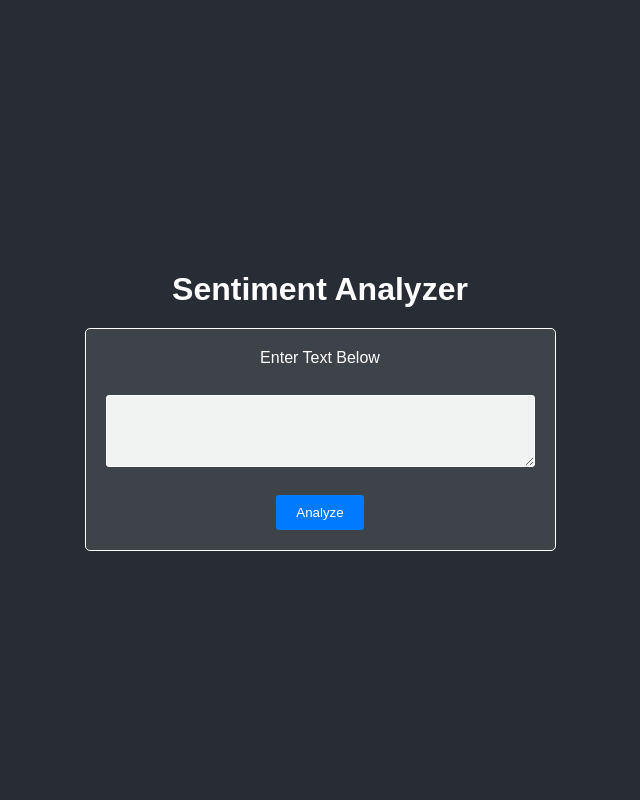
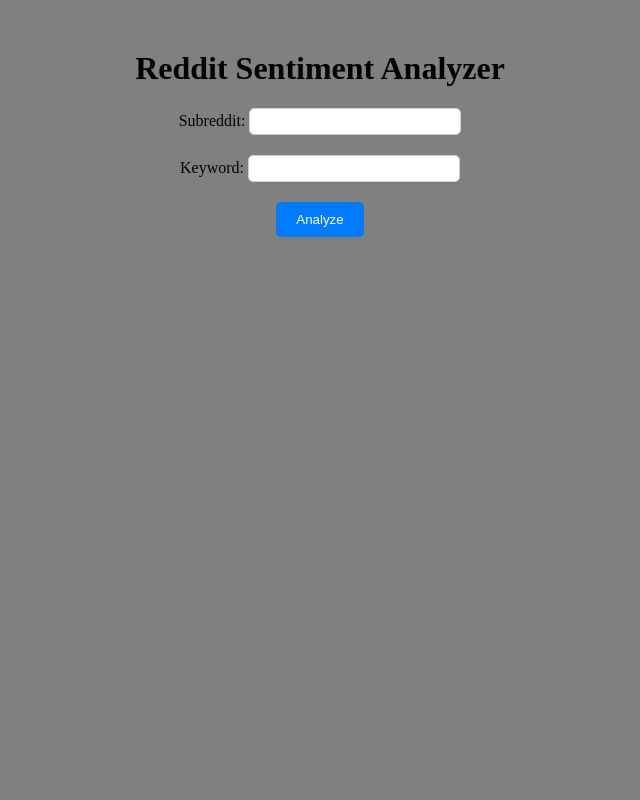
Before and after one commit to matinschams/ML-Sentiment-Analyzer, a Flask app: page / in a window 1280 px wide. Shown: the whole page, without its empty margins (320-960 px from the left). Run offline with Flask 3, Linux system fonts and the light colour scheme.

Commit message:
Integrate Reddit API and filter through post titles and body (color WIP)

```diff
--- a/app.py
+++ b/app.py
@@ -1,32 +1,63 @@
 from flask import Flask, render_template, request
 from textblob import TextBlob
+import praw
 
 app = Flask(__name__)
+
+def authenticate_reddit():
+    reddit = praw.Reddit(
+        client_id='uEpj3XpBBXxwn_Evc_nDHA',
+        client_secret='tfaBTItElM2lJwFF1ETDBVEzjUjB3w',
+        user_agent='Sentiment Analysis by /u/matinbean'
+    )
+    return reddit
 
 @app.route('/')
 def index():
     return render_template('index.html')
 
+def get_reddit_posts(subreddit, keyword):
+    reddit = authenticate_reddit()
+    posts = reddit.subreddit(subreddit).search(keyword)
+    return posts
+
+def analyze_sentiment(posts):
+    sentiment_scores = []
+    for post in posts:
+        title_blob = TextBlob(post.title)
+        title_sentiment = title_blob.sentiment.polarity
+
+        body_blob = TextBlob(post.selftext)
+        body_sentiment = body_blob.sentiment.polarity
+
+        average_sentiment = (title_sentiment + body_sentiment) / 2
+        sentiment_scores.append(average_sentiment)
+
+    if sentiment_scores:
+        average_sentiment = sum(sentiment_scores) / len(sentiment_scores)
+    else:
+        average_sentiment = 0
+
+    return average_sentiment
+
+
 @app.route('/analyze', methods=['POST'])
 def analyze():
-    text = request.form['text']
-    blob = TextBlob(text)
-    sentiment = blob.sentiment
+    subreddit = request.form['subreddit']
+    keyword = request.form['keyword']
+    posts = get_reddit_posts(subreddit, keyword)
+    average_sentiment = analyze_sentiment(posts)
 
-    polarity = sentiment.polarity
-    subjectivity = sentiment.subjectivity
-
-    if polarity > 0:
+    if average_sentiment > 0:
         sentiment_label = 'Positive'
         color = 'green'
-    elif polarity < 0:
+    elif average_sentiment < 0:
         sentiment_label = 'Negative'
         color = 'red'
     else:
         sentiment_label = 'Neutral'
-        color = 'black'
 
-    return render_template('result.html', text=text, polarity=polarity, subjectivity=subjectivity, sentiment_label=sentiment_label, color=color)
+    return render_template('result.html', subreddit=subreddit, keyword=keyword, sentiment_label=sentiment_label, average_sentiment=average_sentiment, color=color)
 
 if __name__ == '__main__':
     app.run(debug=True)
--- a/static/styles.css
+++ b/static/styles.css
@@ -1,72 +1,32 @@
 body {
-  display: flex;
-  flex-direction: column;
-  align-items: center;
-  justify-content: center;
-  min-height: 100vh;
-  margin: 0;
-  background-color: #282c34;
-  color: #ffffff;
-  font-family: Arial, sans-serif;
+  background-color: gray;
 }
 
-.header {
+.container {
+  text-align: center;
+  margin-top: 50px;
+}
+
+.form-group {
   margin-bottom: 20px;
 }
 
-form {
-  display: flex;
-  flex-direction: column;
-  align-items: center;
-  justify-content: center;
-  padding: 20px;
-  border: 1px solid #ffffff;
+input[type='text'] {
+  width: 200px;
+  padding: 5px;
+  border: 1px solid #ccc;
   border-radius: 5px;
-  background-color: rgba(255, 255, 255, 0.1);
 }
 
-label {
-  margin-bottom: 10px;
-}
-
-textarea {
-  margin-bottom: 10px;
-  padding: 5px;
-  border-radius: 3px;
-  border: 1px solid #ffffff;
-  background-color: rgba(255, 255, 255, 0.928);
-  color: #0d0000;
-}
-
-input[type='submit'] {
+button {
   padding: 10px 20px;
+  background-color: #007bff;
+  color: #fff;
   border: none;
-  border-radius: 3px;
-  background-color: #007bff;
-  color: #ffffff;
+  border-radius: 5px;
   cursor: pointer;
 }
 
-input[type='submit']:hover {
+button:hover {
   background-color: #0056b3;
 }
-
-.result {
-  display: flex;
-  flex-direction: column;
-  justify-content: center;
-  align-items: center;
-  width: 100%;
-  padding: 20px;
-  box-sizing: border-box;
-}
-
-.Positive {
-  background-color: lightgreen;
-  color: black;
-}
-
-.Negative {
-  background-color: salmon;
-  color: white;
-}
--- a/templates/index.html
+++ b/templates/index.html
@@ -1,20 +1,29 @@
+<!-- index.html -->
 <!DOCTYPE html>
 <html lang="en">
   <head>
     <meta charset="UTF-8" />
     <meta name="viewport" content="width=device-width, initial-scale=1.0" />
-    <title>ML Sentiment Analyzer</title>
+    <title>Reddit Sentiment Analyzer</title>
     <link
       rel="stylesheet"
       type="text/css"
       href="{{ url_for('static', filename='styles.css') }}" />
   </head>
   <body>
-    <h1 class="header">Sentiment Analyzer</h1>
-    <form action="/analyze" method="POST">
-      <label for="text">Enter Text Below</label><br />
-      <textarea id="text" name="text" rows="4" cols="50"></textarea><br />
-      <input type="submit" value="Analyze" />
-    </form>
+    <div class="container">
+      <h1>Reddit Sentiment Analyzer</h1>
+      <form action="/analyze" method="POST">
+        <div class="form-group">
+          <label for="subreddit">Subreddit:</label>
+          <input type="text" id="subreddit" name="subreddit" required />
+        </div>
+        <div class="form-group">
+          <label for="keyword">Keyword:</label>
+          <input type="text" id="keyword" name="keyword" required />
+        </div>
+        <button type="submit">Analyze</button>
+      </form>
+    </div>
   </body>
 </html>
```
Also changed, not shown: templates/result.html (+7 -4 lines), README.md.
